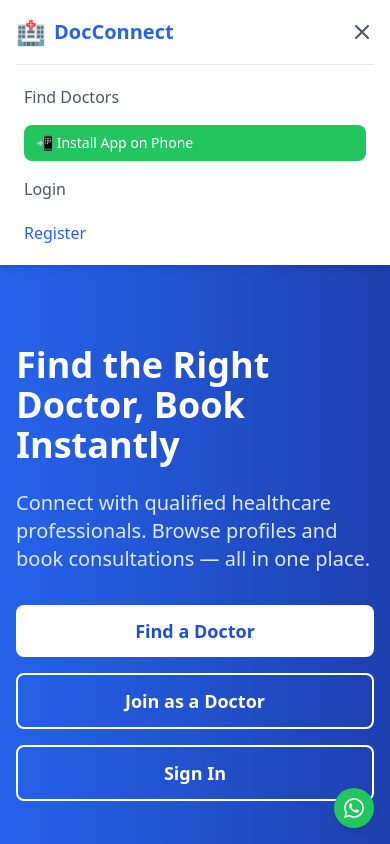
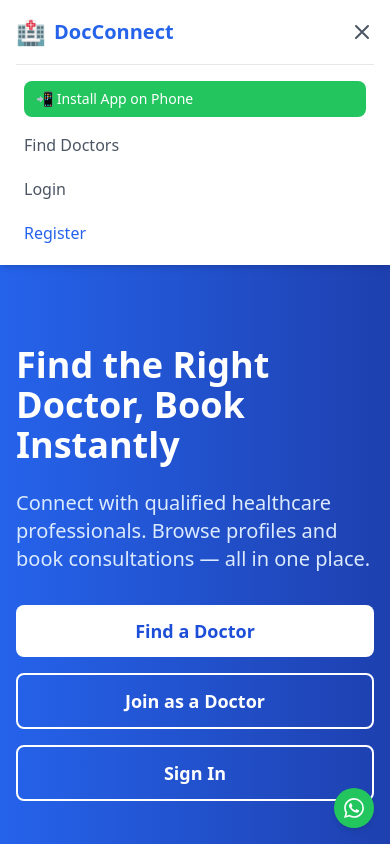
Before and after one commit to kndnkmr/docconnect, a React (Vite) app in the folder client/: page / in a window 390 px wide. Both pictures are taken after a click on the button "Toggle menu". Shown: the top 844 px of the page. Built offline with nearby package versions, Linux system fonts and the light colour scheme; no server answers.

Commit message:
fix: move Install App button to top of mobile menu, outside auth check

```diff
--- a/client/src/components/Navbar.jsx
+++ b/client/src/components/Navbar.jsx
@@ -167,6 +167,17 @@ function Navbar() {
         {isMobileMenuOpen && (
           <div className="md:hidden py-4 border-t">
             <div className="flex flex-col space-y-3">
+
+              {/* Install App — always first, always visible unless already installed as PWA */}
+              {!isInstalled && (
+                <button
+                  onClick={() => { handleInstall(); setIsMobileMenuOpen(false); }}
+                  className="flex items-center gap-2 bg-green-500 text-white px-3 py-2 rounded-lg text-sm mx-2 font-medium"
+                >
+                  📲 Install App on Phone
+                </button>
+              )}
+
               <Link to="/doctors" className="text-gray-600 hover:text-primary-600 px-2 py-1" onClick={() => setIsMobileMenuOpen(false)}>
                 Find Doctors
               </Link>
@@ -179,22 +190,12 @@ function Navbar() {
                   <div className="px-2 py-1 text-sm text-gray-500">
                     Signed in as {user.name} ({user.role})
                   </div>
-                  {!isInstalled && (
-                    <button onClick={() => { handleInstall(); setIsMobileMenuOpen(false); }} className="text-left flex items-center gap-2 bg-green-500 text-white px-3 py-2 rounded-lg text-sm mx-2">
-                      📲 Install App on Phone
-                    </button>
-                  )}
                   <button onClick={() => { handleLogout(); setIsMobileMenuOpen(false); }} className="text-left text-red-500 hover:text-red-600 px-2 py-1">
                     Logout
                   </button>
                 </>
               ) : (
                 <>
-                  {!isInstalled && (
-                    <button onClick={() => { handleInstall(); setIsMobileMenuOpen(false); }} className="text-left flex items-center gap-2 bg-green-500 text-white px-3 py-2 rounded-lg text-sm mx-2">
-                      📲 Install App on Phone
-                    </button>
-                  )}
                   <Link to="/login" className="text-gray-600 hover:text-primary-600 px-2 py-1" onClick={() => setIsMobileMenuOpen(false)}>
                     Login
                   </Link>
```
